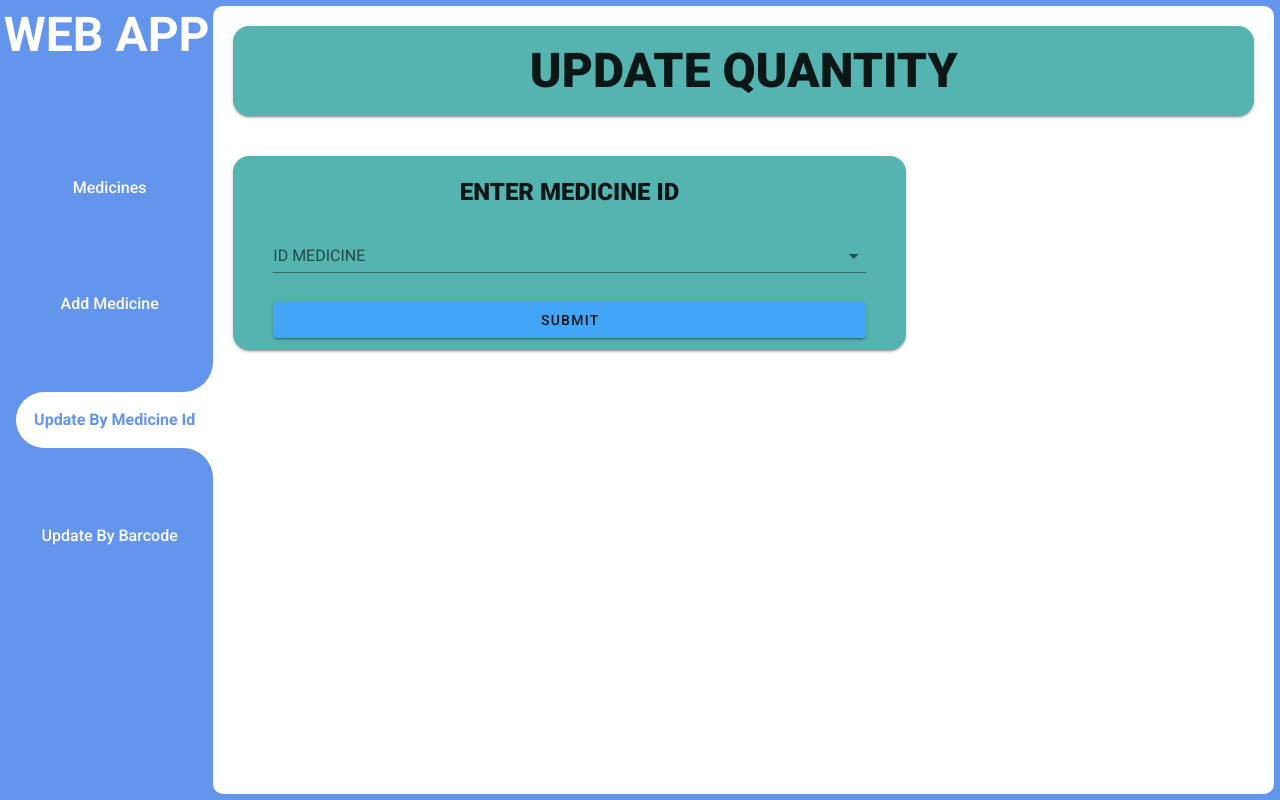
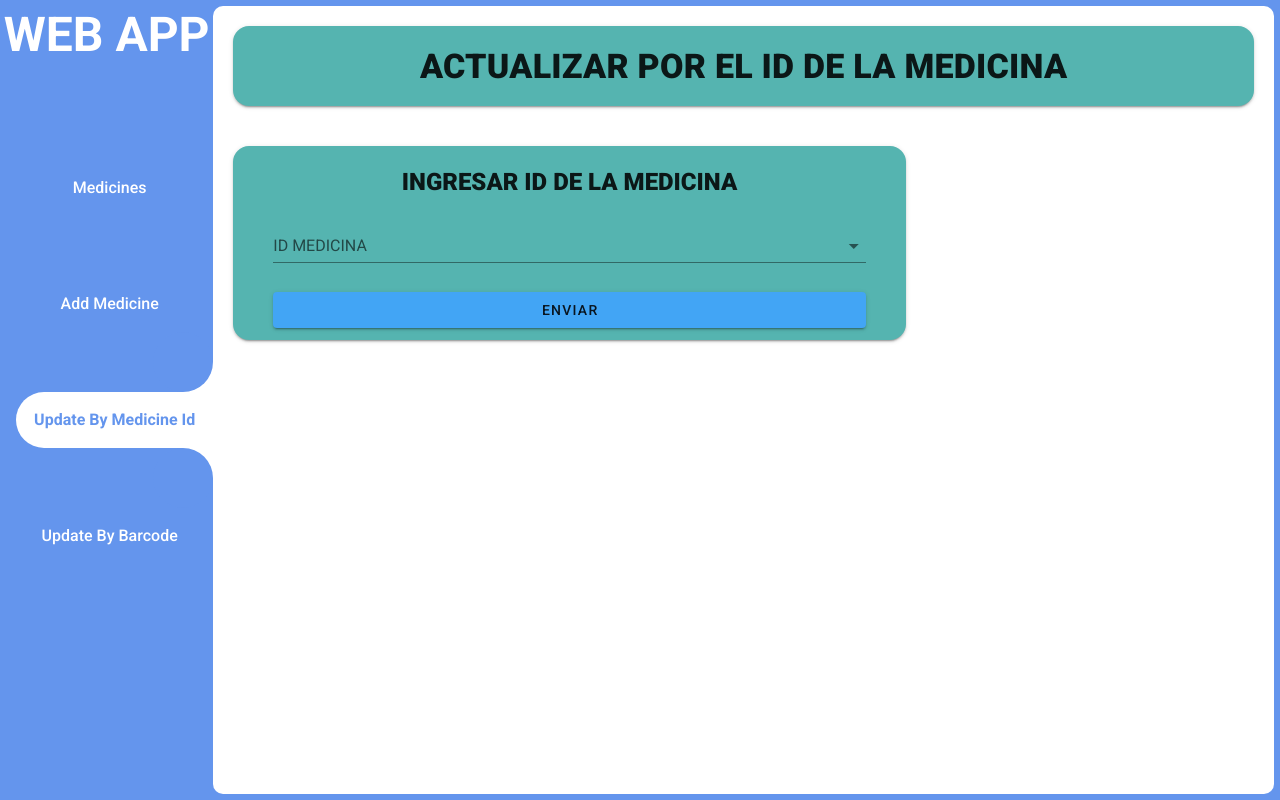
Before and after one commit to Andreluis-Ingaroca/TDP-Sprint4, a Vue app: page /update in a window 1280 px wide. Built offline with nearby package versions, Linux system fonts and the light colour scheme; no server answers.

Commit message:
Update Update.vue

```diff
--- a/src/views/Update.vue
+++ b/src/views/Update.vue
@@ -1,34 +1,34 @@
 <template>
     <div class="pt-5 pl-5 pr-5">
       <v-card color="#55B4B0" rounded="xl">
-        <v-card-title class="justify-center text-h3 pt-5 pb-5 font-weight-black">UPDATE QUANTITY</v-card-title>
+        <v-card-title class="justify-center text-h4 pt-5 pb-5 font-weight-black">ACTUALIZAR POR EL ID DE LA MEDICINA</v-card-title>
       </v-card>
 
     <v-row class="pt-10">
         <v-col cols="12" sm="8">
                 <v-card color="#55B4B0" rounded="xl">
-                    <v-card-title class="justify-center text-h5 pt-5 pb-5 font-weight-black">ENTER MEDICINE ID</v-card-title>
+                    <v-card-title class="justify-center text-h5 pt-5 pb-5 font-weight-black">INGRESAR ID DE LA MEDICINA</v-card-title>
 
                     <form @submit.prevent="submit" color="blue lighten-1">
-                    <v-select :items="ids" label="ID MEDICINE" class="pl-10 pt-2 pr-10" v-model="selectId" color="white"></v-select>
+                    <v-select :items="ids" label="ID MEDICINA" class="pl-10 pt-2 pr-10" v-model="selectId" color="white"></v-select>
                     <v-col cols="12" class="pb-3 pl-10 pt-2 pr-10">
-                        <v-btn @click="submit(selectId)" block color="blue lighten-1">SUBMIT</v-btn>
+                        <v-btn @click="submit(selectId)" block color="blue lighten-1">ENVIAR</v-btn>
                     </v-col>
                     </form>
                 </v-card>
                 <h1 class="pt-10"></h1>
                 <v-card v-if="hide == false" color="#55B4B0" rounded="xl">
-                    <v-card-title class="justify-center text-h5 pt-5 pb-5 font-weight-black">SELECTED MEDICINE</v-card-title>
+                    <v-card-title class="justify-center text-h5 pt-5 pb-5 font-weight-black">MEDICINA SELECCIONADA</v-card-title>
                     <form @submit.prevent="update" color="blue lighten-1">
                     <vue-title title="Static Title"></vue-title>
-                    <v-text-field color="white" v-model="name" class="pl-10 pt-2 pr-10" v-bind="{ placeholder: name}" label="Generic Name"></v-text-field>
-                    <v-text-field color="white" v-model="concentration" class="pl-10 pt-2 pr-10" v-bind="{ placeholder: concentration }" label="Concentration"></v-text-field>
-                    <v-text-field color="white" v-model="form" class="pl-10 pt-2 pr-10" v-bind="{ placeholder: form }" label="Pharmaceutical Form"></v-text-field>
-                    <v-text-field color="white" type="date" v-model="expiration" class="pl-10 pt-2 pr-10" v-bind="{ placeholder: expiration }" label="Expiration Date"></v-text-field>
-                    <v-text-field color="white" type="number" v-model="quantity" class="pl-10 pt-2 pr-10" v-bind="{ placeholder: quantity }" label="Quantity"></v-text-field>
-                    <v-text-field color="white" class="pl-10 pt-2 pr-10" v-model="barcode" v-bind="{ placeholder: barcode }" label="Barcode - Lot" disabled></v-text-field>
+                    <v-text-field color="white" v-model="name" class="pl-10 pt-2 pr-10" v-bind="{ placeholder: name}" label="Nombre Génerico"></v-text-field>
+                    <v-text-field color="white" v-model="concentration" class="pl-10 pt-2 pr-10" v-bind="{ placeholder: concentration }" label="Concentración"></v-text-field>
+                    <v-text-field color="white" v-model="form" class="pl-10 pt-2 pr-10" v-bind="{ placeholder: form }" label="Forma Farmacéutica"></v-text-field>
+                    <v-text-field color="white" type="date" v-model="expiration" class="pl-10 pt-2 pr-10" v-bind="{ placeholder: expiration }" label="Fecha de Expiración"></v-text-field>
+                    <v-text-field color="white" type="number" v-model="quantity" class="pl-10 pt-2 pr-10" v-bind="{ placeholder: quantity }" label="Cantidad"></v-text-field>
+                    <v-text-field color="white" class="pl-10 pt-2 pr-10" v-model="barcode" v-bind="{ placeholder: barcode }" label="Lote - Código" disabled></v-text-field>
                     <v-col cols="12" class="pb-3 pl-10 pt-2 pr-10">
-                        <v-btn @click="update" block color="blue lighten-1">UPDATE</v-btn>
+                        <v-btn @click="update" block color="blue lighten-1">ACTUALIZAR</v-btn>
                     </v-col>
                     </form>
                 </v-card>
@@ -43,7 +43,7 @@
       <v-snackbar v-model="snackbar" :timeout="-1" :value="true" bottom :multi-line="multiLine" color="primary">{{ text }}
         <template v-slot:action="{ attrs }">
           <v-btn color="red" text v-bind="attrs" @click="snackbar = false">
-            Close
+            Cerrar
           </v-btn>
         </template>
       </v-snackbar>
@@ -89,7 +89,7 @@ export default {
             } else {
                 this.snb = true;
                 this.snackbar = true;
-                this.text = 'NO ID SELECTED';
+                this.text = 'NO EXISTE ID SELECCIONADO';
                 console.log('NO ID SELECTED')
             }
 
```
